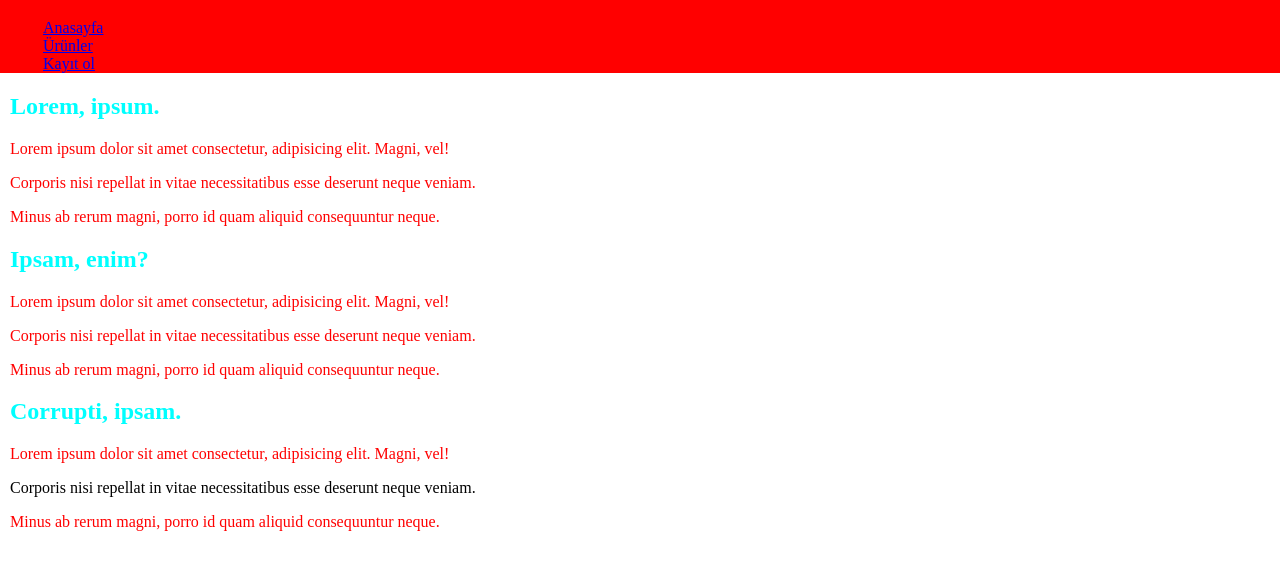
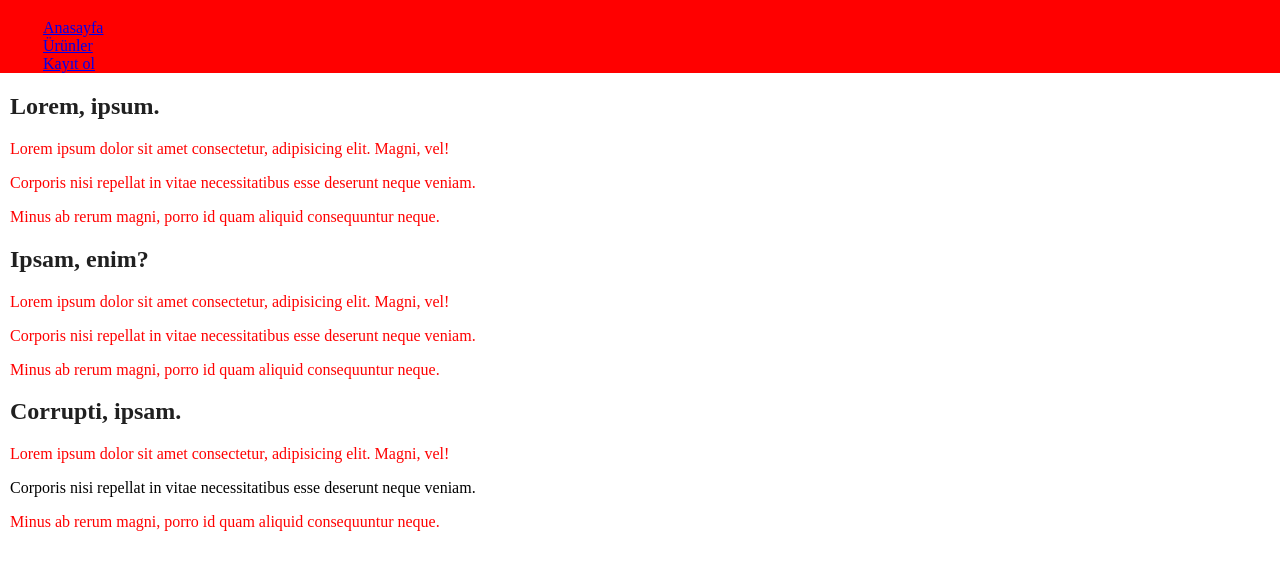
Before and after one commit to metehangumus/G-m-M-zik, a plain HTML site: page index.html in a window 1280 px wide. Shown: the part 71-640 px from the top of the page. Drawn offline with Linux system fonts and the light colour scheme.

Commit message:
Color changed

```diff
--- a/css/style.css
+++ b/css/style.css
@@ -28,7 +28,7 @@ ul {
   margin-left: 3px;
 }
 h2 {
-  color: aqua;
+  color: #202020;
 }
 
 .text-red {
```
